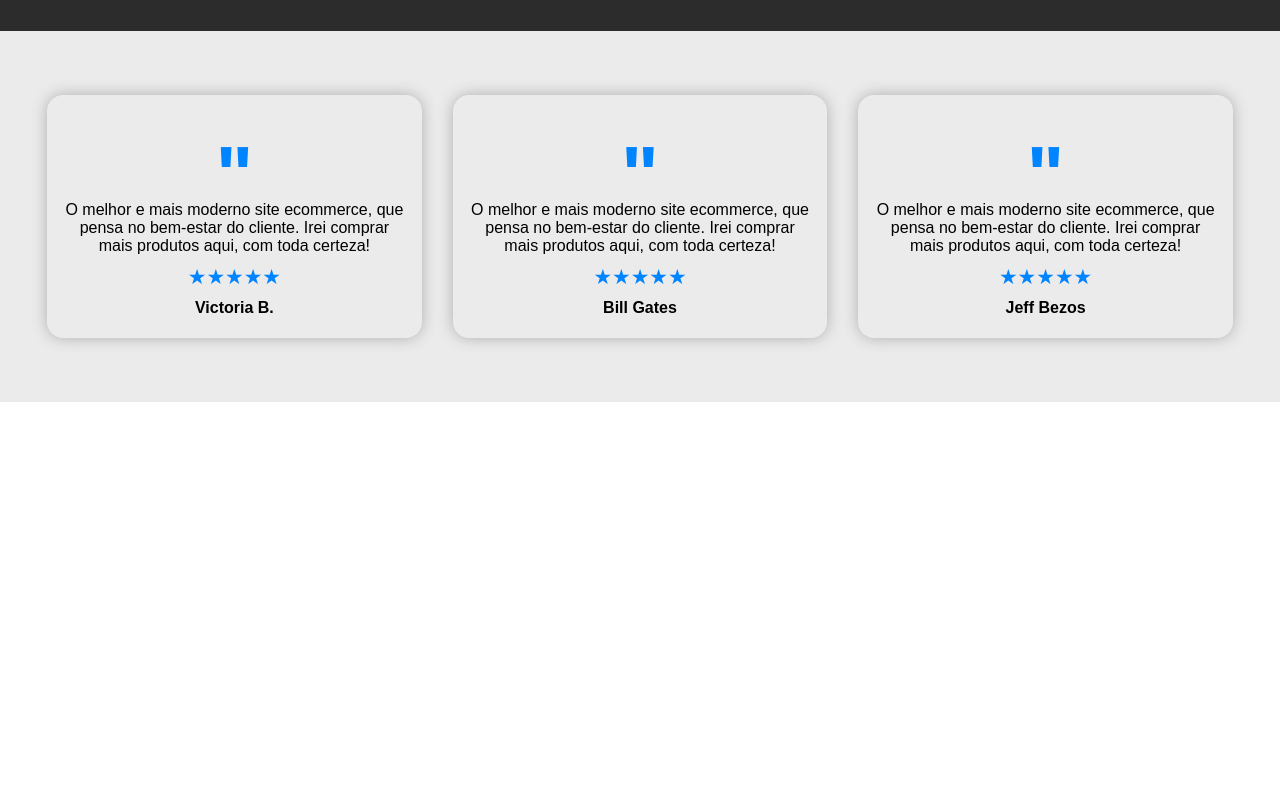
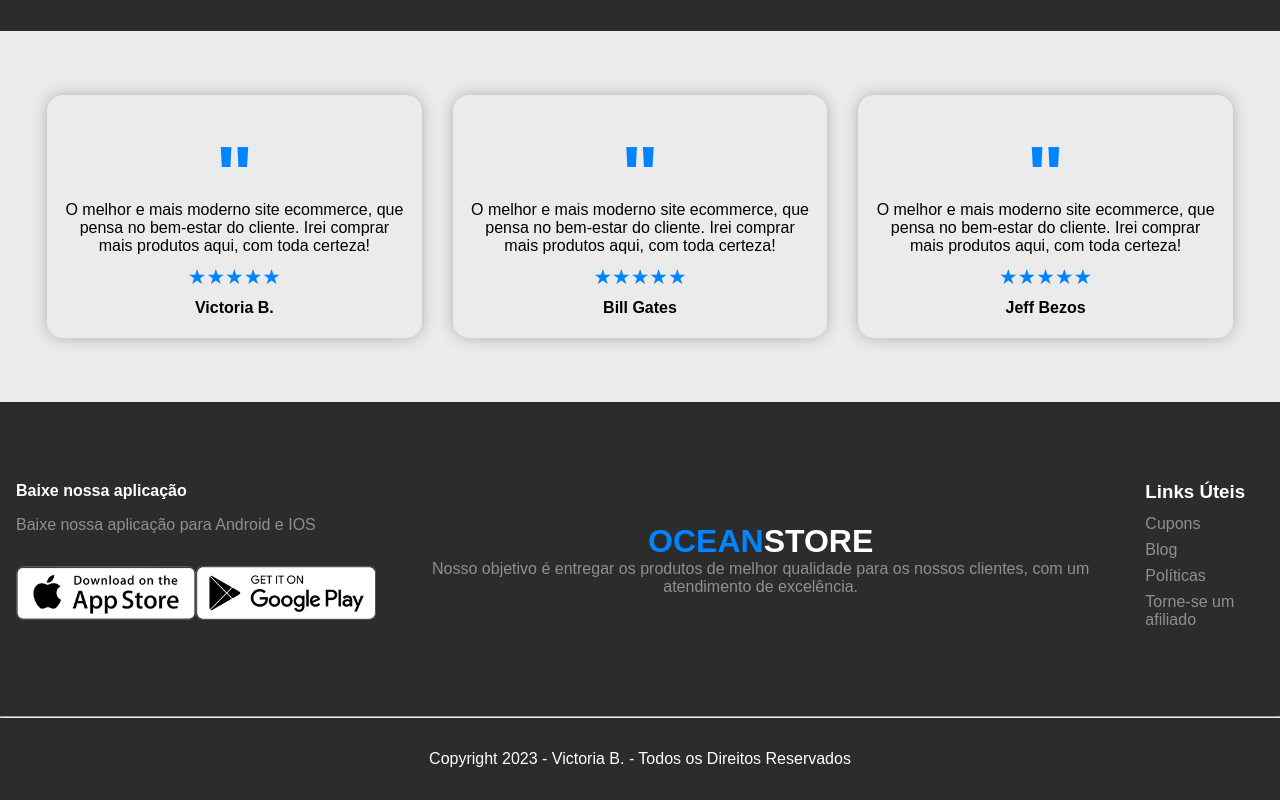
Before and after one commit to victoriabrainer/blue-virtual-store, a plain HTML site: page index.html in a window 1280 px wide. Shown: the part 3419-4219 px from the top of the page. Before the commit the page ends 3821 px from the top, so only its background shows below. Drawn offline with Linux system fonts and the light colour scheme.

Commit message:
Add footer content

```diff
--- a/assets/css/styles.css
+++ b/assets/css/styles.css
@@ -367,4 +367,81 @@ main {
   }
 }
 
-/* EndTestimonials */
+/* End Testimonials */
+
+/* Footer */
+
+.footer-content {
+  display: flex;
+  align-items: center;
+  color: #8f8f8f;
+  padding: 4rem 1rem;
+  gap: 2rem;
+}
+
+.download-options * {
+  margin: 1rem 0;
+}
+
+.download-options p:first-child {
+  font-weight: bold;
+  color: #fff;
+}
+
+.download-options div {
+  display: flex;
+}
+
+.download-options img {
+  width: 180px;
+}
+
+.logo-footer {
+  text-align: center;
+}
+
+.links-footer h3 {
+  color: #fff;
+  margin-bottom: 0.8rem;
+}
+
+.links-footer ul {
+  list-style: none;
+}
+
+.links-footer ul li {
+  margin-bottom: 0.5rem;
+  cursor: pointer;
+}
+
+.copyright {
+  color: #fff;
+  padding: 2rem 0;
+  text-align: center;
+}
+
+/* Media Queries */
+@media (max-width: 800px) {
+  .footer-content {
+    display: inline;
+    font-size: 0.8rem;
+  }
+
+  .footer-content div {
+    padding: 1rem;
+  }
+
+  .download-options div {
+    display: inline;
+  }
+
+  .download-options div img {
+    width: 120px;
+  }
+
+  .copyright {
+    font-size: 0.8rem;
+  }
+}
+
+/* End Footer */
--- a/index.html
+++ b/index.html
@@ -224,6 +224,43 @@
       </section>
     </main>
 
+    <footer class="gray-background">
+      <div class="page-inner-content footer-content">
+        <div class="download-options">
+          <p>Baixe nossa aplicação</p>
+          <p>Baixe nossa aplicação para Android e IOS</p>
+          <div>
+            <img src="./assets/images/app-store.png" alt="" />
+            <img src="./assets/images/play-store.png" alt="" />
+          </div>
+        </div>
+
+        <div class="logo-footer">
+          <h1 class="logo">OCEAN<span>STORE</span></h1>
+          <p>
+            Nosso objetivo é entregar os produtos de melhor qualidade para os
+            nossos clientes, com um atendimento de excelência.
+          </p>
+        </div>
+
+        <div class="links-footer">
+          <h3>Links Úteis</h3>
+          <ul>
+            <li>Cupons</li>
+            <li>Blog</li>
+            <li>Políticas</li>
+            <li>Torne-se um afiliado</li>
+          </ul>
+        </div>
+      </div>
+
+      <hr class="page-inner-content" />
+
+      <div class="page-inner-content copyright">
+        <p>Copyright 2023 - Victoria B. - Todos os Direitos Reservados</p>
+      </div>
+    </footer>
+
     <!-- JavaScript -->
     <script src="./assets/scripts/scripts.js"></script>
   </body>
```
